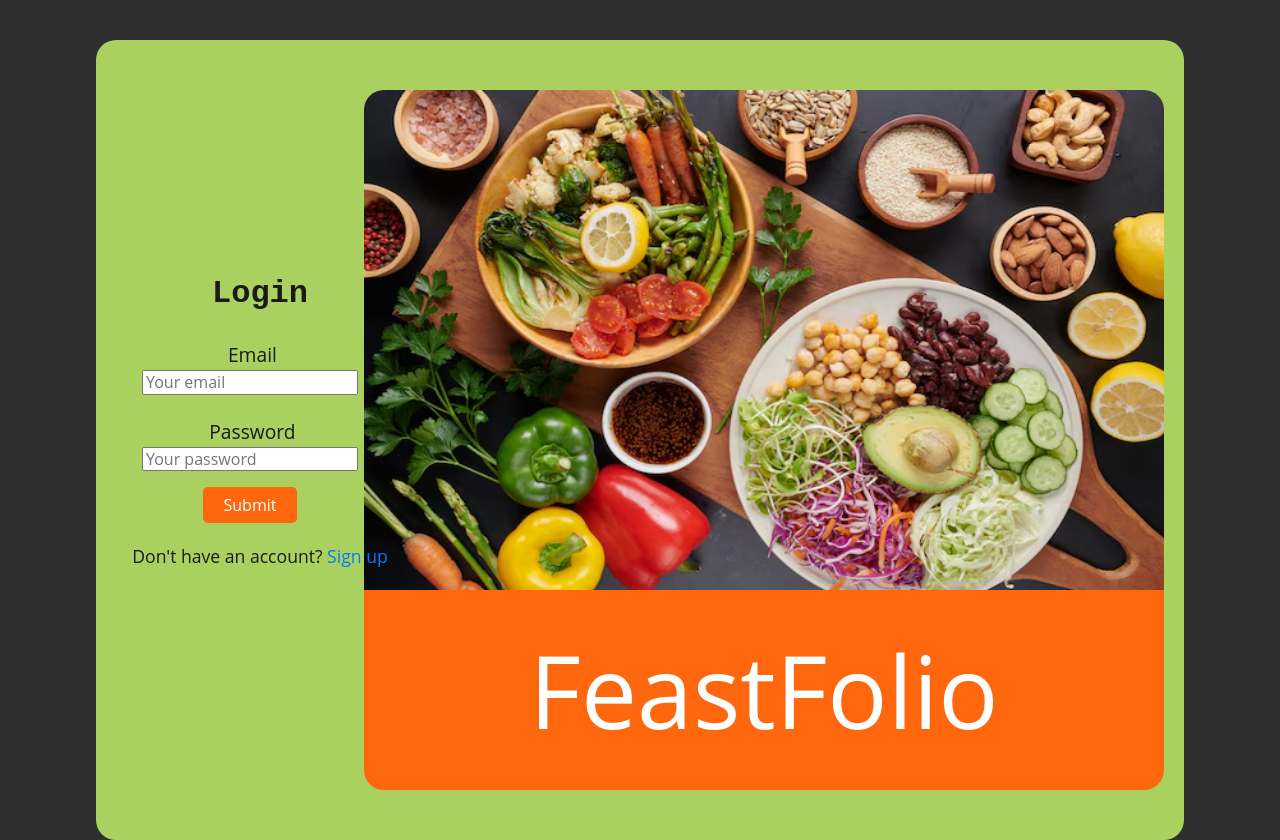
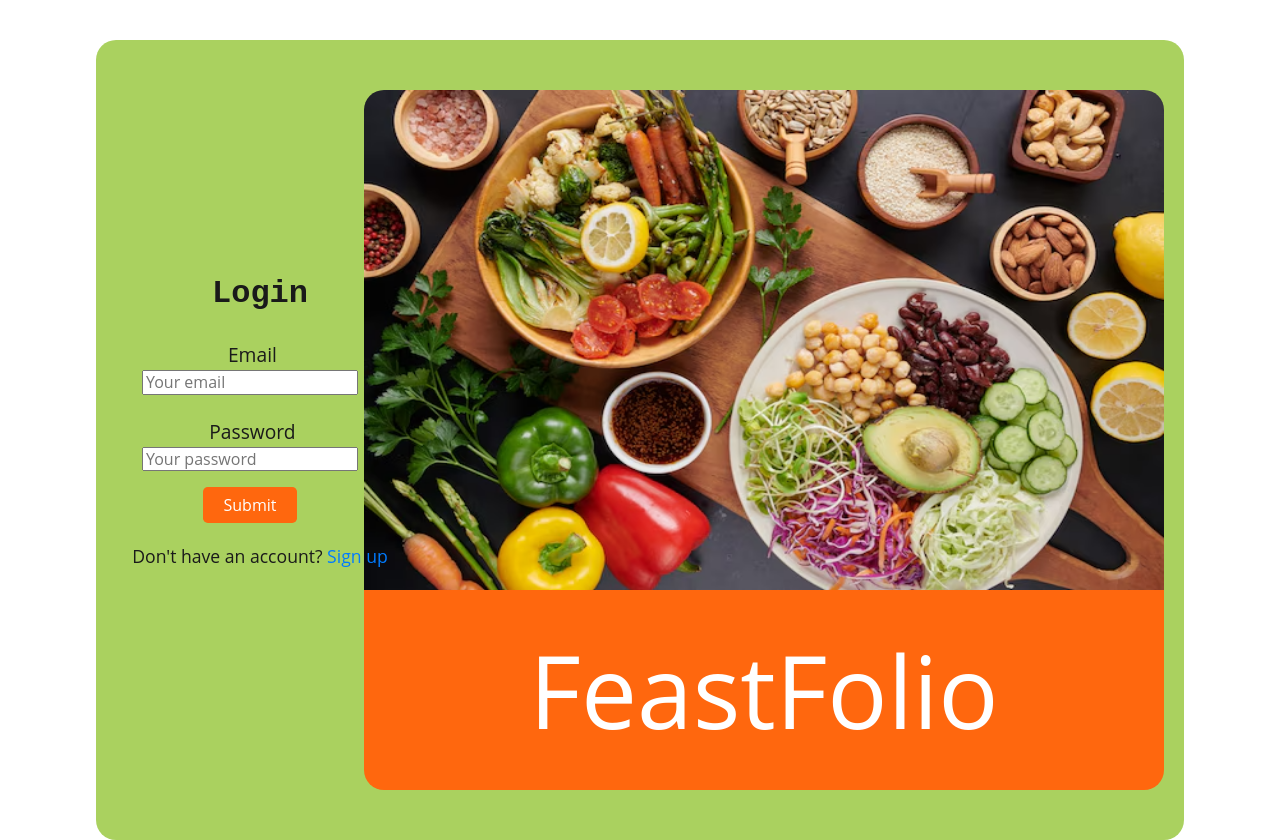
Before and after one commit to jessenay/Recipe-Sharing, a React (Vite) app in the folder client/: page / in a window 1280 px wide. Built offline with nearby package versions, Linux system fonts and the light colour scheme; a web font is replaced by a local one.

Commit message:
style removed

```diff
--- a/client/src/App.css
+++ b/client/src/App.css
@@ -1,8 +1,3 @@
-body {
-  background-color: #2f2f2f;
-}
-
-
 .login-text {
   text-align: center;
   position: relative;
```
